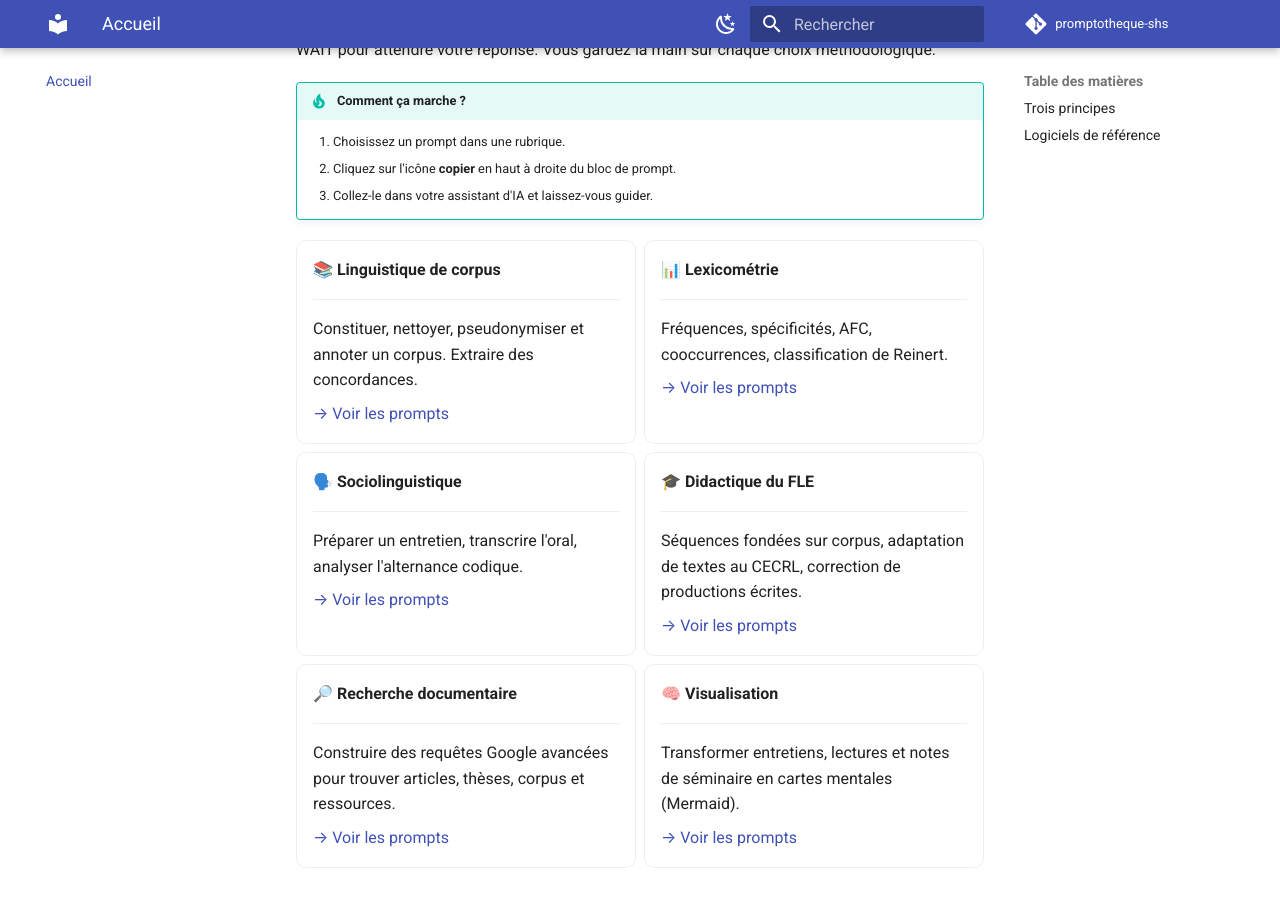
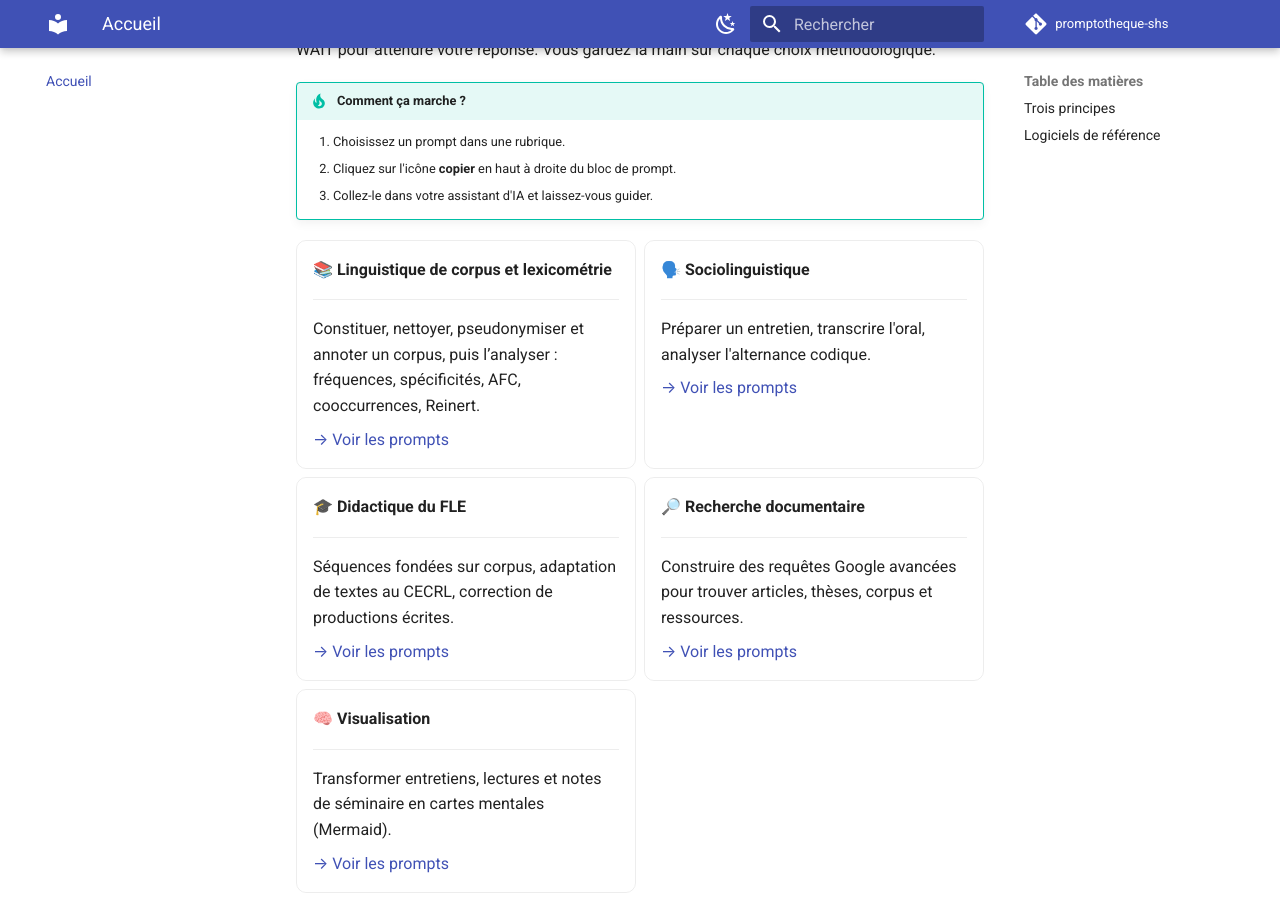
Before and after one commit to amanylili/promptotheque-shs, an MkDocs documentation site: the page built from docs/index.md, in a window 1280 px wide and 900 px high, scrolled down 351 px. Built offline with MkDocs 1.6.1 and Material for MkDocs 9.7.7, drawn with Linux system fonts in a browser that asks for light colours; comment, search, counter and statistics services are not loaded.

Commit message:
Fusionne les rubriques : une seule carte sur la page d’accueil

```diff
--- a/docs/index.md
+++ b/docs/index.md
@@ -15,21 +15,13 @@ Chaque prompt est **interactif**. L'assistant avance par phases et s'arrête à
 
 <div class="grid cards" markdown>
 
--   **📚 Linguistique de corpus**
+-   **📚 Linguistique de corpus et lexicométrie**
 
     ---
 
-    Constituer, nettoyer, pseudonymiser et annoter un corpus. Extraire des concordances.
+    Constituer, nettoyer, pseudonymiser et annoter un corpus, puis l’analyser : fréquences, spécificités, AFC, cooccurrences, Reinert.
 
     [→ Voir les prompts](linguistique-de-corpus/index.md)
-
--   **📊 Lexicométrie**
-
-    ---
-
-    Fréquences, spécificités, AFC, cooccurrences, classification de Reinert.
-
-    [→ Voir les prompts](lexicometrie/index.md)
 
 -   **🗣️ Sociolinguistique**
 
```
